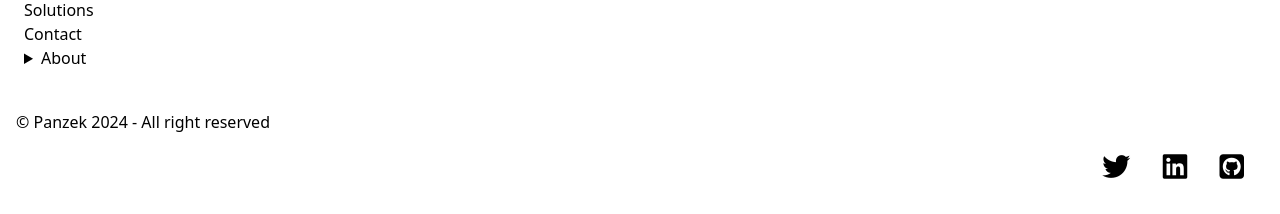
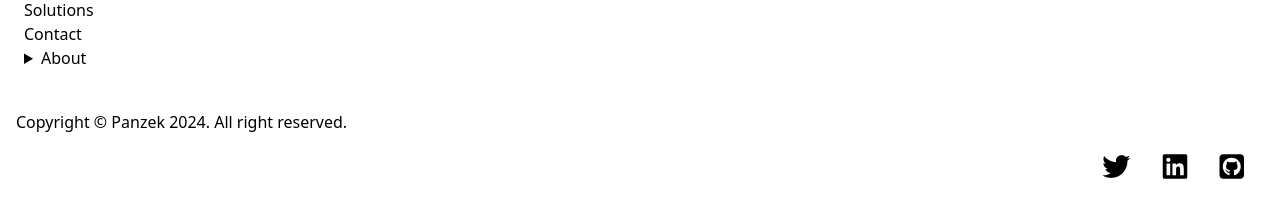
Before and after one commit to panzek/panzeksolutions, a Django app: page / in a window 1280 px wide. Shown: the part 1491-1705 px from the top of the page. Run offline with Django 5.2, Linux system fonts and the light colour scheme; style sheets or scripts are compiled from the project's sources; some libraries are stand-ins or nearby versions.

Commit message:
Update copyright information

```diff
--- a/templates/includes/footer.html
+++ b/templates/includes/footer.html
@@ -3,7 +3,7 @@
   <footer class="footer items-center p-4 bg-neutral text-neutral-content">
     <!-- Copyrights -->
     <aside class="items-center place-self-center md:justify-self-start grid-flow-col">
-      <p> © Panzek 2024 - All right reserved</p>
+      <p> Copyright © Panzek 2024. All right reserved.</p>
     </aside>
     <!-- Social Networks  -->
     <nav class="grid-flow-col gap-4 p-2 place-self-center md:justify-self-end">
```
